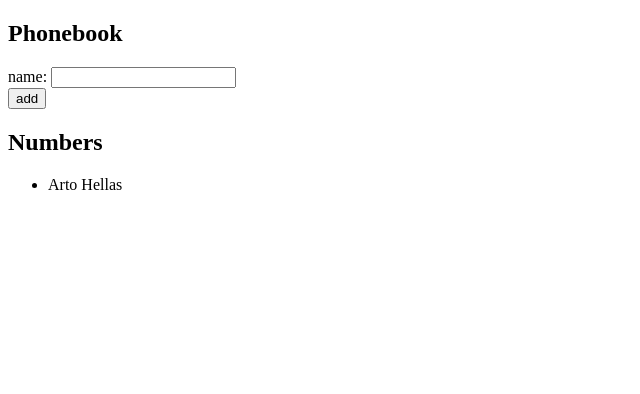
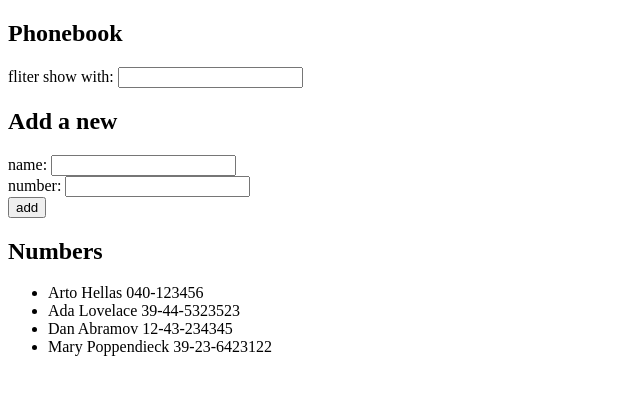
Before and after one commit to DavidScoffield/FullStackOpenExercises, a React (Create React App) app in the folder gia-telefonica/: page / in a window 1280 px wide. Shown: the top 394 px of the page, without its empty margins (0-640 px from the left). Built offline with nearby package versions, Linux system fonts and the light colour scheme.

Commit message:
2.8: La guía telefónica Paso3

```diff
--- a/gia-telefonica/src/App.js
+++ b/gia-telefonica/src/App.js
@@ -2,35 +2,61 @@
 import Numbers from './components/Numbers'
 
 const App = () => {
-  const [persons, setPersons] = useState([{ name: 'Arto Hellas' }])
+  const [persons, setPersons] = useState([
+    { name: 'Arto Hellas', number: '040-123456' },
+    { name: 'Ada Lovelace', number: '39-44-5323523' },
+    { name: 'Dan Abramov', number: '12-43-234345' },
+    { name: 'Mary Poppendieck', number: '39-23-6423122' },
+  ])
   const [newName, setNewName] = useState('')
+  const [newNumber, setNewNumber] = useState('')
+  const [newSearch, setNewSearch] = useState('')
 
   const handleNameChange = (event) => setNewName(event.target.value)
+
+  const handleNumberChange = (event) => setNewNumber(event.target.value)
+
+  const handleSearchChange = (event) => setNewSearch(event.target.value)
 
   const handleSubmit = (e) => {
     e.preventDefault()
     const newObject = {
       name: newName,
+      number: newNumber,
     }
     persons.find((element) => element.name === newName)
       ? alert(`${newName} already exist`)
       : setPersons(persons.concat(newObject))
     setNewName('')
+    setNewNumber('')
   }
+
+  // console.log(persons[0].name.toLowerCase())
+
+  let personsFiltered = persons.filter((person) =>
+    person.name.toLowerCase().includes(newSearch.toLowerCase())
+  )
 
   return (
     <div>
       <h2>Phonebook</h2>
+      <div>
+        fliter show with: <input value={newSearch} onChange={handleSearchChange} />
+      </div>
+      <h2>Add a new</h2>
       <form onSubmit={handleSubmit}>
         <div>
           name: <input value={newName} onChange={handleNameChange} />
+        </div>
+        <div>
+          number: <input value={newNumber} onChange={handleNumberChange} />
         </div>
         <div>
           <button type='submit'>add</button>
         </div>
       </form>
       <h2>Numbers</h2>
-      <Numbers persons={persons} />
+      <Numbers persons={personsFiltered} />
     </div>
   )
 }
--- a/gia-telefonica/src/components/Numbers.js
+++ b/gia-telefonica/src/components/Numbers.js
@@ -1,14 +1,18 @@
 import React from 'react'
 
-const Person = ({ name }) => {
-  return <li>{name}</li>
+const Person = ({ name, number }) => {
+  return (
+    <li>
+      {name} {number}
+    </li>
+  )
 }
 
 const Numbers = ({ persons }) => {
   return (
     <ul>
       {persons.map((person) => (
-        <Person key={person.name} name={person.name} />
+        <Person key={person.name} name={person.name} number={person.number} />
       ))}
     </ul>
   )
```
Also changed, not shown: 1 other file (tests, documents, lock files or other folders).
